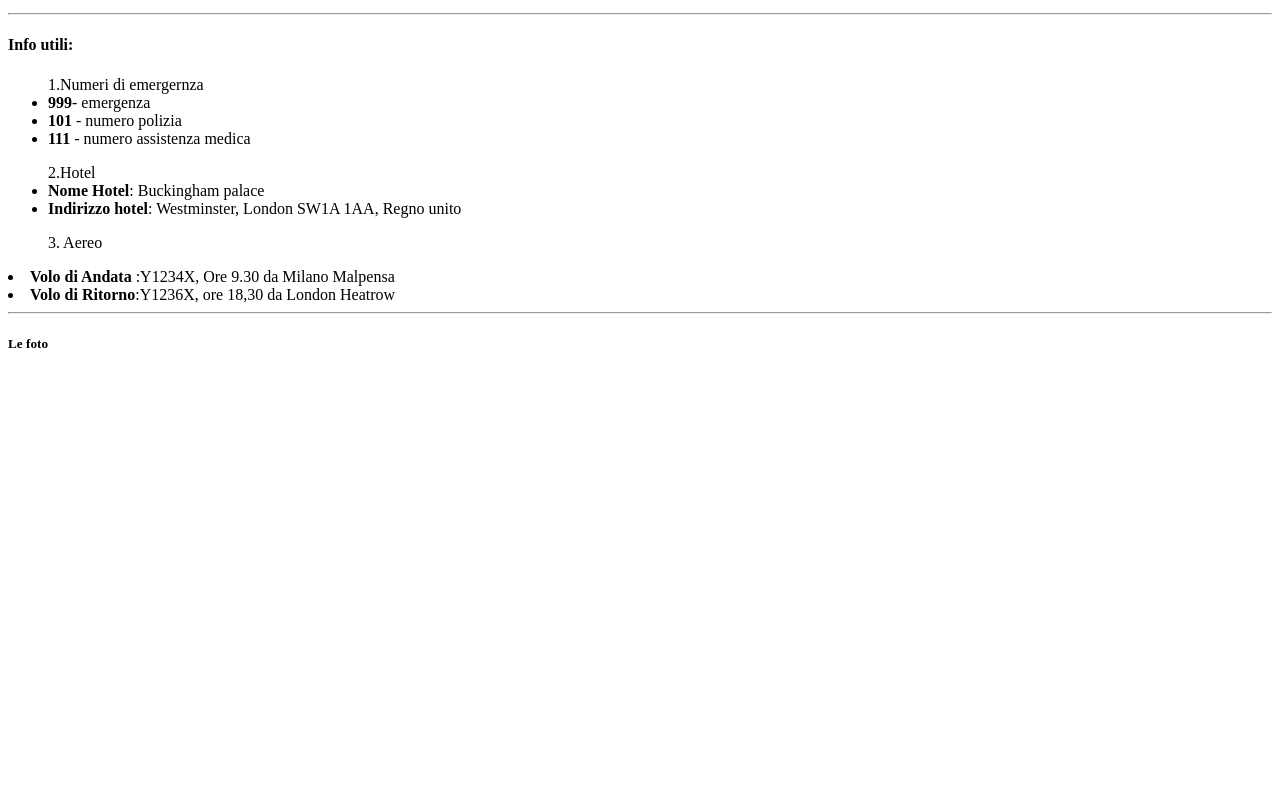
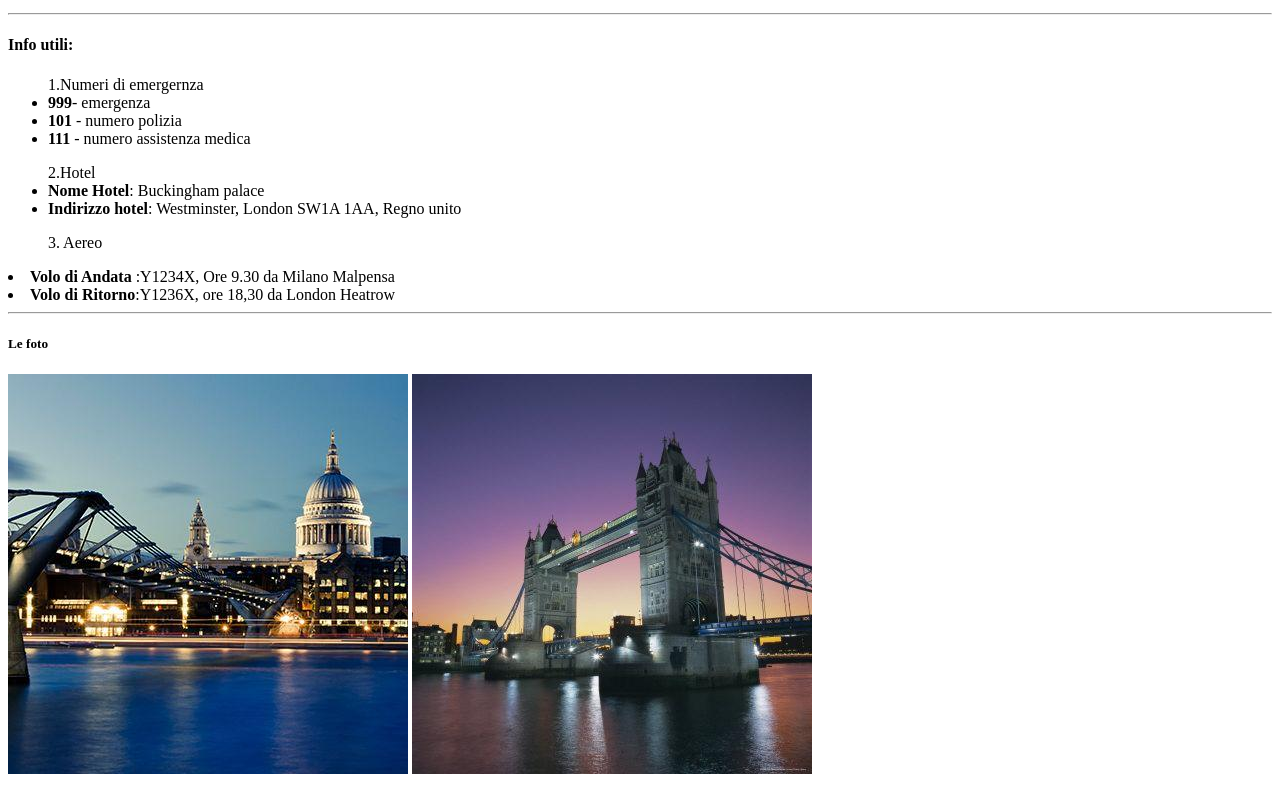
Before and after one commit to Francescovalenti/html-london-trip, a plain HTML site: page index.html in a window 1280 px wide. Shown: the part 1007-1793 px from the top of the page. Before the commit the page ends 1381 px from the top, so only its background shows below. Drawn offline with Linux system fonts and the light colour scheme.

Commit message:
feat: ultimi ritocchi

```diff
--- a/index.html
+++ b/index.html
@@ -105,6 +105,8 @@
 <footer>
 
     <h5><strong>Le foto</strong></h5>
+    <img src="img/london-400x400-compressor_0.jpg" alt="">
+    <img src="img/evening-tower-bridge-and-river-thames-london_u-L-P2QVZJ0.jpg" alt="">
 
 </footer>
 </body>
```
